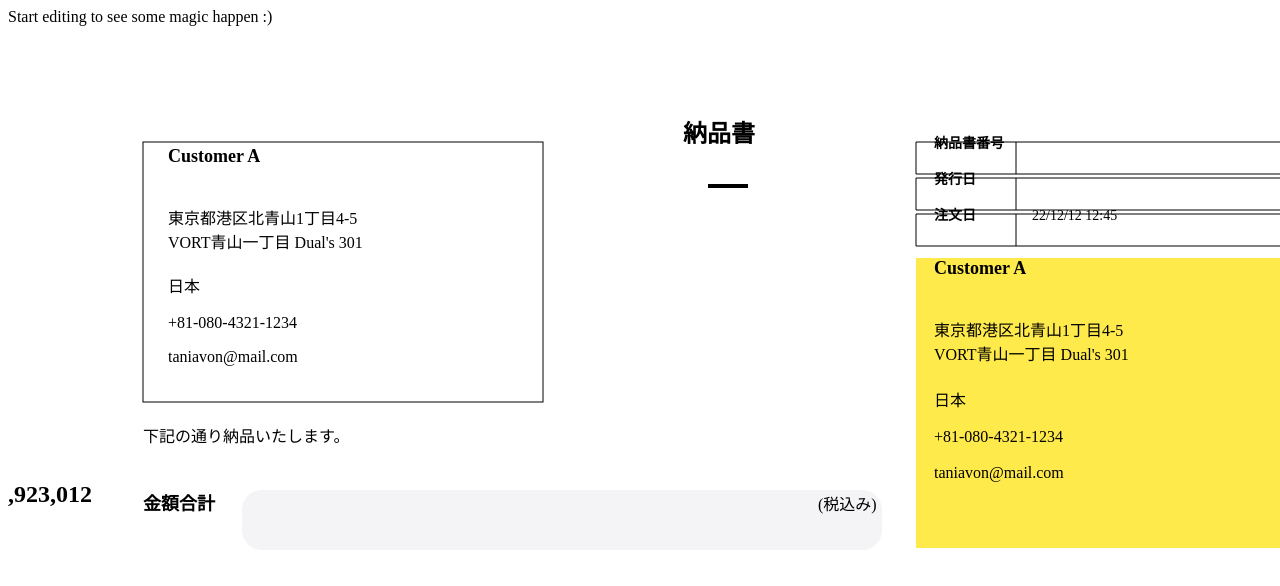
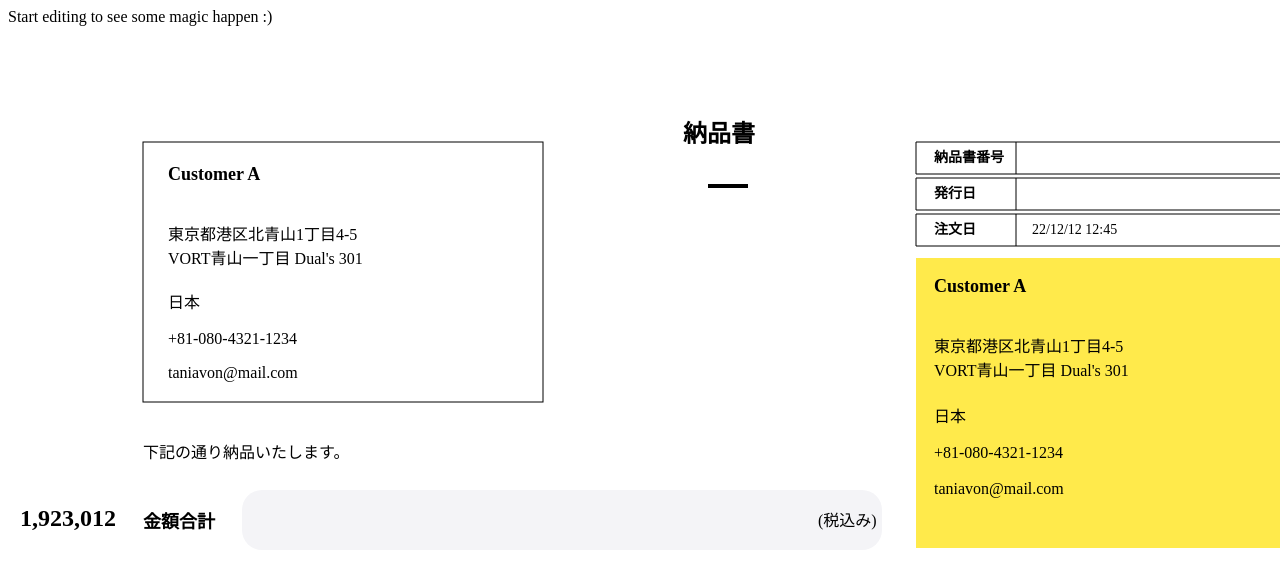
Before and after one commit to tinnick/delivery-statement, an Angular app: page / in a window 1280 px wide. Shown: the top 586 px of the page. Built offline with nearby package versions, Linux system fonts and the light colour scheme.

Commit message:
fixed text styles

```diff
--- a/src/app/app.component.html
+++ b/src/app/app.component.html
@@ -36,48 +36,48 @@
   <g class="customer-information">
     <rect x="135" y="100" width="400" height="260" fill="none" stroke="#000"/>
 
-    <text x="160" y="120" class="fs-18 bold">{{ customer.name }}</text>
-    <text x="160" Y="158" class="fs-16">{{ customer.zipcode }}</text>
-    <text x="160" y="182" class="fs-16">{{ customer.addressLine1 }}</text>
-    <text x="160" y="206" class="fs-16">{{ customer.addressLine2 }}</text>
-    <text x="160" y="250" class="fs-16">{{ customer.country }}</text>
-    <text x="160" y="286" class="fs-16 cl-gray">{{ customer.phone }}</text>
-    <text x="160" y="320" class="fs-16 cl-gray">{{ customer.email }}</text>
+    <text x="160" y="138" class="fs-18 bold">{{ customer.name }}</text>
+    <text x="160" Y="174" class="fs-16">{{ customer.zipcode }}</text>
+    <text x="160" y="198" class="fs-16">{{ customer.addressLine1 }}</text>
+    <text x="160" y="222" class="fs-16">{{ customer.addressLine2 }}</text>
+    <text x="160" y="266" class="fs-16">{{ customer.country }}</text>
+    <text x="160" y="302" class="fs-16 cl-gray">{{ customer.phone }}</text>
+    <text x="160" y="336" class="fs-16 cl-gray">{{ customer.email }}</text>
   </g>
 
-  <text x="135" y="400" class="fs-16">下記の通り納品いたします。</text>
+  <text x="135" y="416" class="fs-16">下記の通り納品いたします。</text>
 
   <g class="meta">
     <path d="M908,100 h396 v32 h-396 v-32 m100,0 v32, M908,136 h396 v32 h-396 v-32 m100,0 v32, M908,172 h396 v32 h-396 v-32 m100,0 v32" stroke="#000" fill="none"></path>
 
-    <text x="926" y="106" class="fs-14 bold">納品書番号</text>
-    <text x="1024" y="106" class="fs-14"></text>
+    <text x="926" y="120" class="fs-14 bold">納品書番号</text>
+    <text x="1024" y="120" class="fs-14"></text>
 
-    <text x="926" y="142" class="fs-14 bold">発行日</text>
-    <text x="1024" y="142"i class="fs-14"></text>
+    <text x="926" y="156" class="fs-14 bold">発行日</text>
+    <text x="1024" y="156"i class="fs-14"></text>
 
-    <text x="926" y="178" class="fs-14 bold">注文日</text>
-    <text x="1024" y="178" class="fs-14">{{ orderDate }}</text>
+    <text x="926" y="192" class="fs-14 bold">注文日</text>
+    <text x="1024" y="192" class="fs-14">{{ orderDate }}</text>
   </g>
 
   <g class="shop-information">
     <rect x="908" y="216" width="396" height="290" fill="#ffea4b" stroke="none" />
 
-    <text x="926" y="232" class="fs-18 bold">{{ customer.name }}</text>
-    <text x="926" Y="270" class="fs-16">{{ customer.zipcode }}</text>
-    <text x="926" y="294" class="fs-16">{{ customer.addressLine1 }}</text>
-    <text x="926" y="318" class="fs-16">{{ customer.addressLine2 }}</text>
-    <text x="926" y="364" class="fs-16">{{ customer.country }}</text>
-    <text x="926" y="400" class="fs-16 cl-gray">{{ customer.phone }}</text>
-    <text x="926" y="436" class="fs-16 cl-gray">{{ customer.email }}</text>
+    <text x="926" y="250" class="fs-18 bold">{{ customer.name }}</text>
+    <text x="926" Y="286" class="fs-16">{{ customer.zipcode }}</text>
+    <text x="926" y="310" class="fs-16">{{ customer.addressLine1 }}</text>
+    <text x="926" y="334" class="fs-16">{{ customer.addressLine2 }}</text>
+    <text x="926" y="380" class="fs-16">{{ customer.country }}</text>
+    <text x="926" y="416" class="fs-16 cl-gray">{{ customer.phone }}</text>
+    <text x="926" y="452" class="fs-16 cl-gray">{{ customer.email }}</text>
   </g>
 
   <g class="total">
-    <text x="135" y="468" class="fs-18 bold">金額合計</text>
+    <text x="135" y="486" class="fs-18 bold">金額合計</text>
 
     <rect x="234" y="448" width="640" height="60" rx="20" fill="#F4F4F7" stroke="none" />
 
-    <text x="810" y="468" class="fs-16">(税込み)</text>
-    <text dx="-12" y="460" class="fs-24 bold">{{ 1923012 | number }}</text>
+    <text x="810" y="484" class="fs-16">(税込み)</text>
+    <text dx="12" y="484" class="fs-24 bold">{{ 1923012 | number }}</text>
   </g>
 </svg>
```
